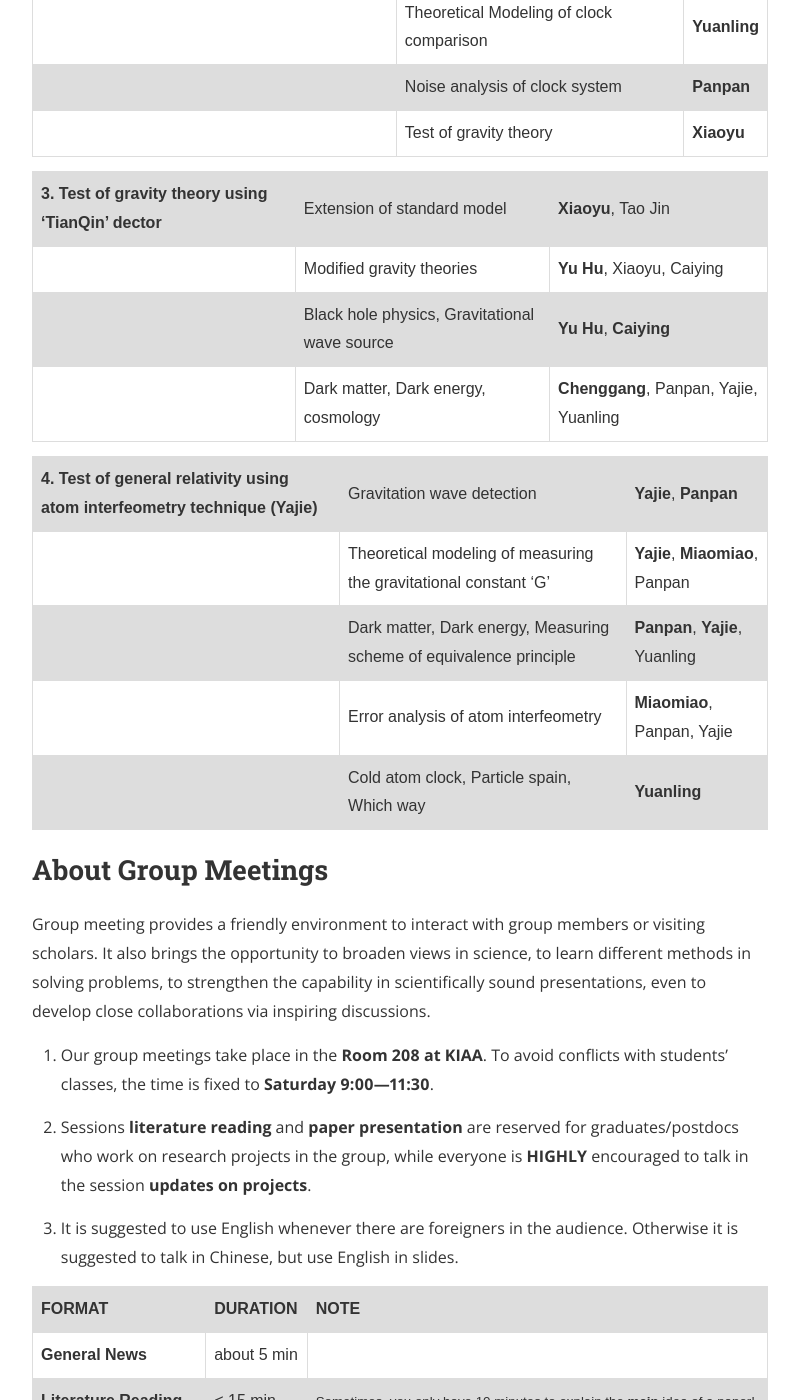
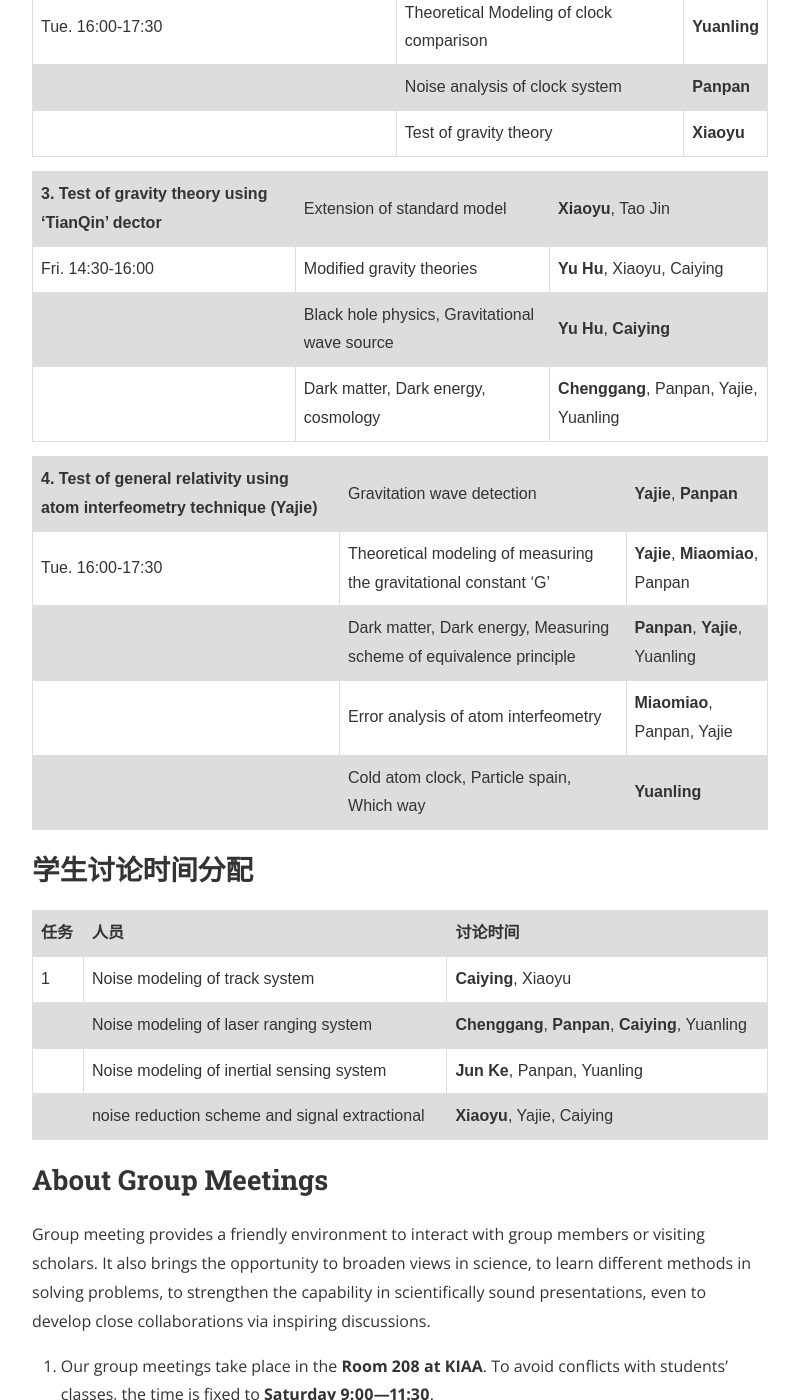
Before and after one commit to gravity-group/gravity-group.github.io, a Jekyll site: the page built from wiki.md, in a window 1280 px wide and 1400 px high, scrolled down 725 px. Shown: the whole window, without its empty margins (240-1039 px from the left). Built offline with Jekyll 4.4.1, drawn with Linux system fonts in a browser that asks for light colours; nearby versions of some CDN libraries.

Commit message:
Wiki research topic

```diff
--- a/wiki.md
+++ b/wiki.md
@@ -26,25 +26,33 @@ tr:nth-child(odd) {
 
 | **Topic** | **Small topic** | **Researchers** |
 | **1. Noise analysis of space-borne gravitational wave detectors (Panpan)** | Noise modeling of track system | **Caiying**, Xiaoyu |
-| | Noise modeling of laser ranging system  | **Chenggang**, **Panpan**, **Caiying**, Yuanling |
-| | Noise modeling of inertial sensing system | **Jun Ke**, Panpan, Yuanling|
-| | noise reduction scheme and signal extractional | **Xiaoyu**, Yajie, Caiying |
+| Fri. 14:30-16:00 | Noise modeling of laser ranging system  | **Chenggang**, **Panpan**, **Caiying**, Yuanling |
+|  | Noise modeling of inertial sensing system | **Jun Ke**, Panpan, Yuanling|
+|  | noise reduction scheme and signal extractional | **Xiaoyu**, Yajie, Caiying |
 
 | **2. Clock system in TianQin's mission (Chenggang)** | Clock synchronization scheme | **Yajie** |
-| | Theoretical Modeling of clock comparison  | **Yuanling** |
+| Tue. 16:00-17:30  | Theoretical Modeling of clock comparison  | **Yuanling** |
 | | Noise analysis of clock system | **Panpan** |
 | | Test of gravity theory | **Xiaoyu** |
 
 | **3. Test of gravity theory using 'TianQin' dector** | Extension of standard model | **Xiaoyu**, Tao Jin |
-| | Modified gravity theories  | **Yu Hu**, Xiaoyu, Caiying |
+| Fri. 14:30-16:00  | Modified gravity theories  | **Yu Hu**, Xiaoyu, Caiying |
 | | Black hole physics, Gravitational wave source | **Yu Hu**, **Caiying**|
 | | Dark matter, Dark energy, cosmology | **Chenggang**, Panpan, Yajie, Yuanling |
 
 | **4. Test of general relativity using atom interfeometry technique (Yajie)** | Gravitation wave detection | **Yajie**, **Panpan** |
-| | Theoretical modeling of measuring the gravitational constant 'G'  | **Yajie**, **Miaomiao**, Panpan |
+| Tue. 16:00-17:30 | Theoretical modeling of measuring the gravitational constant 'G'  | **Yajie**, **Miaomiao**, Panpan |
 | | Dark matter, Dark energy, Measuring scheme of equivalence principle | **Panpan**, **Yajie**, Yuanling |
 | | Error analysis of atom interfeometry | **Miaomiao**, Panpan, Yajie |
 | | Cold atom clock, Particle spain, Which way | **Yuanling** |
+
+## 学生讨论时间分配
+
+| **任务** | **人员** | **讨论时间** |
+| 1 | Noise modeling of track system | **Caiying**, Xiaoyu |
+| | Noise modeling of laser ranging system  | **Chenggang**, **Panpan**, **Caiying**, Yuanling |
+| | Noise modeling of inertial sensing system | **Jun Ke**, Panpan, Yuanling|
+| | noise reduction scheme and signal extractional | **Xiaoyu**, Yajie, Caiying |
 
 ## About Group Meetings
 
```
